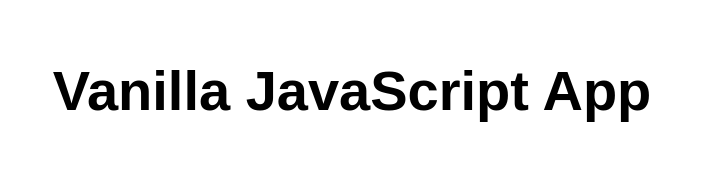
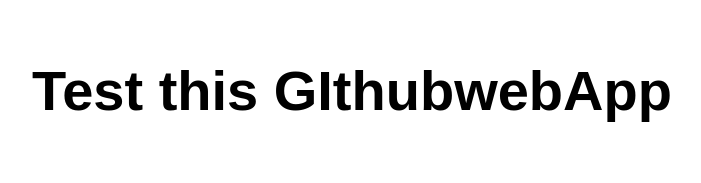
Before and after one commit to Deereeshee/STPA, a website: page src/index.html in a window 1280 px wide. Shown: the whole page, without its empty margins (288-989 px from the left). Drawn offline with Linux system fonts and the light colour scheme.

Commit message:
Update index.html

```diff
--- a/src/index.html
+++ b/src/index.html
@@ -5,12 +5,13 @@
   <meta charset="UTF-8">
   <meta name="viewport" content="width=device-width, initial-scale=1.0">
   <link rel="stylesheet" href="styles.css">
-  <title>Vanilla JavaScript App</title>
+  <title>This si the intrenet!</title>
 </head>
 
 <body>
   <main>
-    <h1>Vanilla JavaScript App</h1>
+    <h1>Test this GIthubwebApp</h1>
+    <img_src = "https://www.presse-citron.net/app/uploads/2019/03/bbox-internet.jpg"/>
   </main>
 </body>
 
```
